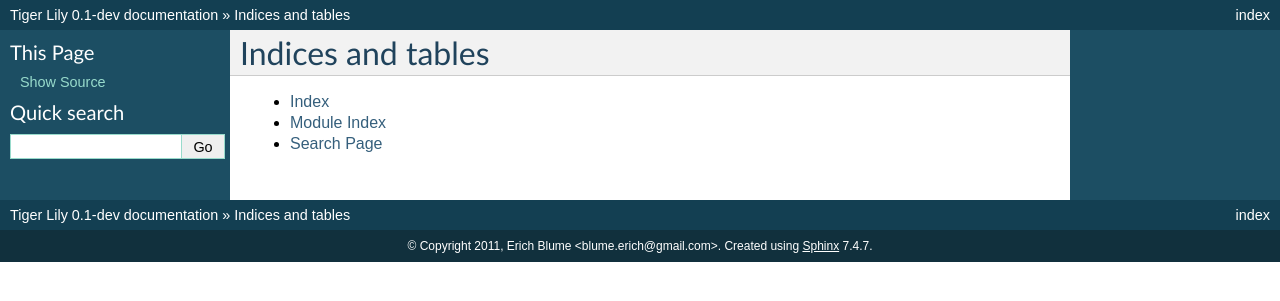
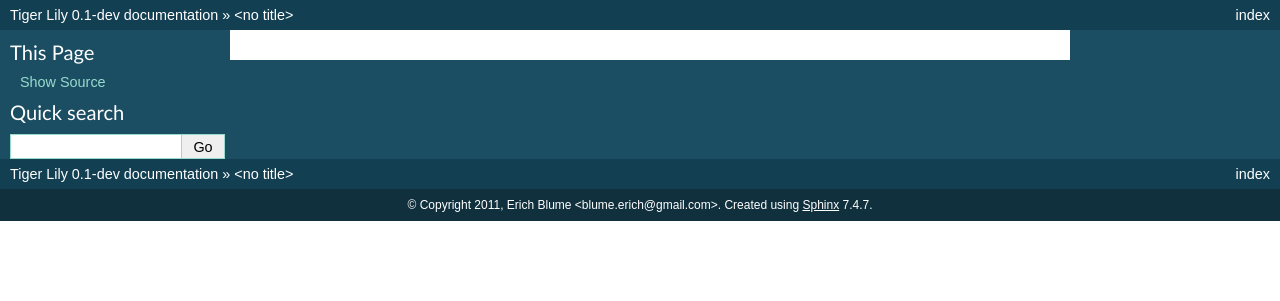
Before and after one commit to eblume/Tiger-Lily, a Sphinx documentation site: the page built from docs/index.rst, in a window 1280 px wide. Shown: the top 301 px of the page. Built offline with Sphinx 7.4.7, drawn with Linux system fonts in a browser that asks for light colours; pages that are not in the unit, such as notebooks, are missing from menus.

Commit message:
Fixed an issue with the doc being way too big

```diff
--- a/docs/conf.py
+++ b/docs/conf.py
@@ -22,6 +22,12 @@
 import tigerlily
 
 # -- General configuration -----------------------------------------------------
+
+# Authors - a list of tuples, Author Name and Email
+AUTHORS = [
+    ('Erich Blume', 'blume.erich@gmail.com'),
+    ('Euclid Sun', 'euclidsun@gmail.com'),
+]
 
 # If your documentation needs a minimal Sphinx version, state it here.
 #needs_sphinx = '1.0'
@@ -79,7 +85,7 @@
 
 # If true, sectionauthor and moduleauthor directives will be shown in the
 # output. They are ignored by default.
-#show_authors = False
+show_authors = True
 
 # The name of the Pygments (syntax highlighting) style to use.
 pygments_style = 'sphinx'
@@ -178,14 +184,15 @@
 #'pointsize': '10pt',
 
 # Additional stuff for the LaTeX preamble.
-#'preamble': '',
+'preamble': r'\setcounter{tocdepth}{10}',
 }
 
 # Grouping the document tree into LaTeX files. List of tuples
 # (source start file, target name, title, author, documentclass [howto/manual]).
 latex_documents = [
   ('index', 'TigerLily.tex', 'Tiger Lily Documentation',
-   r'Erich Blume <blume.erich@gmail.com>\\Euclid Sun <euclidsun@gmail.com>', 'manual'),
+   r'\\'.join('{} <{}>'.format(author,email) for author,email in AUTHORS),
+   'manual'),
 ]
 
 # The name of an image file (relative to this directory) to place at the top of
@@ -215,7 +222,7 @@
 # (source start file, name, description, authors, manual section).
 man_pages = [
     ('index', 'tigerlily', 'Tiger Lily Documentation',
-     ['Erich Blume'], 1)
+     [author for author,email in AUTHORS], 1)
 ]
 
 # If true, show URL addresses after external links.
--- a/docs/index.rst
+++ b/docs/index.rst
@@ -4,14 +4,4 @@
    contain the root `toctree` directive.
 
 .. toctree::
-   :maxdepth: 4
-
-   generated/modules
-
-
-Indices and tables
-==================
-
-* :ref:`genindex`
-* :ref:`modindex`
-* :ref:`search`
+   srcdocs/modules
```
Also changed, not shown: 3 other files.
